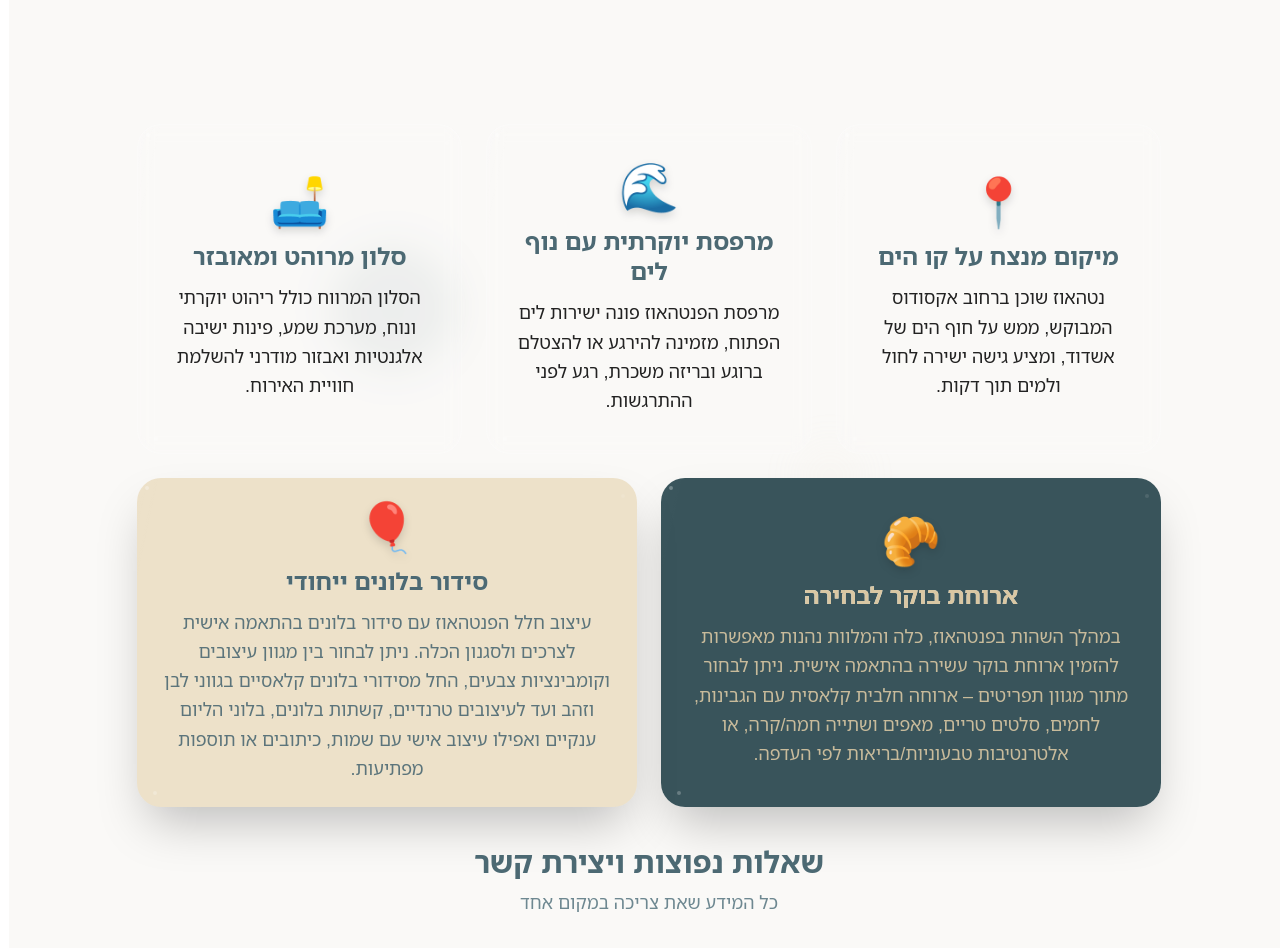
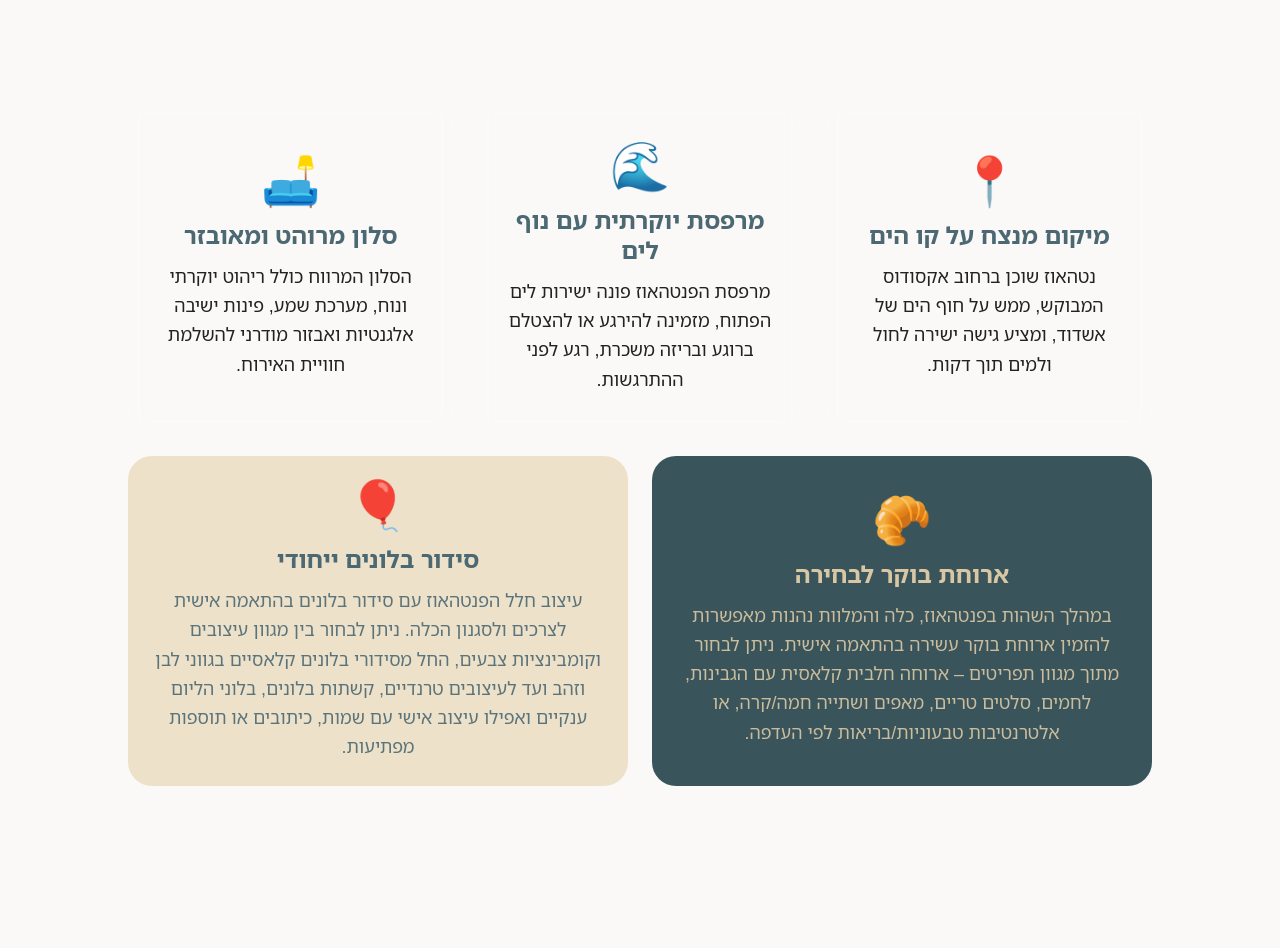
Before and after one commit to itaibiton/blue-marine, a Next.js app: page / in a window 1280 px wide. Shown: the part 1740-2688 px from the top of the page. Built offline with nearby package versions, Linux system fonts and the light colour scheme; a web font is replaced by a local one.

Commit message:
progress layout

```diff
--- a/app/globals.css
+++ b/app/globals.css
@@ -87,6 +87,7 @@
 
 body {
   font-family: 'Noto Sans Hebrew', Arial, Helvetica, sans-serif;
+  overflow-x: hidden;
 }
 
 * {
--- a/app/page.tsx
+++ b/app/page.tsx
@@ -9,7 +9,7 @@ import { ContactFAQSection } from '@/components/sections/ContactFAQSection';
 
 export default function Home() {
   return (
-    <div className="bg-[var(--color-background)] flex flex-col items-center w-full min-h-screen">
+    <div className="bg-[var(--color-background)] flex flex-col items-center w-full min-h-screen overflow-x-hidden">
       <Navbar />
 
       <HeroSection />
--- a/components/Page.tsx
+++ b/components/Page.tsx
@@ -10,7 +10,7 @@ export const Page = forwardRef<HTMLDivElement, PageProps>(({ children, className
   return (
     <div
       ref={ref}
-      className={`flex flex-col w-full px-4 md:px-8 lg:px-[8rem] ${fullHeight ? 'min-h-screen justify-center' : ''} ${className}`}
+      className={`flex flex-col w-full max-w-full px-4 md:px-8 lg:px-[8rem] overflow-x-hidden ${fullHeight ? 'min-h-screen justify-center' : ''} ${className}`}
     >
       {children}
     </div>
--- a/components/sections/ContactFAQSection.tsx
+++ b/components/sections/ContactFAQSection.tsx
@@ -28,12 +28,12 @@ export const ContactFAQSection = () => {
 
     if (!section || !faq || !map || !contactInfo) return;
 
-    // FAQ animation - slide from left
+    // FAQ animation - fade in only
     gsap.fromTo(faq,
-      { opacity: 0, x: -50 },
+      { opacity: 0, y: 20 },
       {
         opacity: 1,
-        x: 0,
+        y: 0,
         duration: 0.8,
         ease: 'power3.out',
         scrollTrigger: {
@@ -44,12 +44,12 @@ export const ContactFAQSection = () => {
       }
     );
 
-    // Map animation - fade and scale
+    // Map animation - fade in only
     gsap.fromTo(map,
-      { opacity: 0, scale: 0.95 },
+      { opacity: 0, y: 20 },
       {
         opacity: 1,
-        scale: 1,
+        y: 0,
         duration: 0.8,
         delay: 0.2,
         ease: 'power3.out',
@@ -61,9 +61,9 @@ export const ContactFAQSection = () => {
       }
     );
 
-    // Contact info animation - slide from right
+    // Contact info animation - fade in
     gsap.fromTo(contactInfo,
-      { opacity: 0, y: 30 },
+      { opacity: 0, y: 20 },
       {
         opacity: 1,
         y: 0,
@@ -109,20 +109,20 @@ export const ContactFAQSection = () => {
   return (
     <Page ref={sectionRef} className="gap-8 md:gap-12 relative">
       {/* Section Title */}
-      <div className="relative z-10 text-center mb-4">
+      {/* <div className="relative z-10 text-center mb-4">
         <h2 className="text-xl md:text-2xl lg:text-3xl font-bold text-[var(--color-primary)] mb-2" dir="auto">
           שאלות נפוצות ויצירת קשר
         </h2>
         <p className=" md:text-lg text-[var(--color-primary-light)]" dir="auto">
           כל המידע שאת צריכה במקום אחד
         </p>
-      </div>
+      </div> */}
 
       {/* FAQ and Map - Side by Side */}
-      <div className="relative z-10 grid grid-cols-1 lg:grid-cols-2 gap-6 md:gap-8 w-full items-start">
+      <div className="relative z-10 grid grid-cols-1 lg:grid-cols-2 gap-6 md:gap-8 w-full max-w-full items-start">
         {/* FAQ Section */}
-        <div ref={faqRef}>
-          <div className="rounded-3xl p-6 md:p-8">
+        <div ref={faqRef} className="max-w-full">
+          <div className="rounded-3xl p-6 md:p-8 max-w-full">
             <Accordion type="single" collapsible defaultValue="item-0" className="w-full">
               {faqItems.map((item, idx) => (
                 <AccordionItem
@@ -145,13 +145,13 @@ export const ContactFAQSection = () => {
         </div>
 
         {/* Map Container */}
-        <div ref={mapRef}>
-          <div className="rounded-3xl overflow-hidden h-[400px] md:h-[500px] lg:h-[600px]">
+        <div ref={mapRef} className="max-w-full">
+          <div className="rounded-3xl overflow-hidden h-[400px] md:h-[500px] lg:h-[600px] max-w-full">
             <iframe
               src="https://www.google.com/maps/embed?pb=!1m18!1m12!1m3!1d3385.8945!2d34.6384!3d31.8082!2m3!1f0!2f0!3f0!3m2!1i1024!2i768!4f13.1!3m3!1m2!1s0x1502b7c8e8e8e8e8%3A0x1234567890abcdef!2sExodus%20St%2030%2C%20Ashdod!5e0!3m2!1sen!2sil!4v1234567890"
               width="100%"
               height="100%"
-              style={{ border: 0 }}
+              style={{ border: 0, maxWidth: '100%' }}
               allowFullScreen
               loading="lazy"
               referrerPolicy="no-referrer-when-downgrade"
--- a/components/sections/FeaturesSection.tsx
+++ b/components/sections/FeaturesSection.tsx
@@ -19,10 +19,8 @@ const FeatureCard = forwardRef<HTMLDivElement, {
       <div
         ref={ref}
         className={cn(
-          `group relative flex flex-col gap-3 md:gap-4 items-center justify-center p-4 md:p-6 overflow-hidden rounded-3xl transition-all duration-500 hover:scale-[1.03] hover:rotate-1 cursor-pointer`,
-          `before:absolute before:inset-0 before:bg-gradient-to-br before:opacity-0 before:transition-opacity before:duration-500 hover:before:opacity-100`,
-          bgColor || 'bg-white/10 backdrop-blur-sm border border-white/20 hover:border-white/40',
-          gradient,
+          `relative flex flex-col gap-3 md:gap-4 items-center justify-center p-4 md:p-6 overflow-hidden rounded-3xl max-w-full`,
+          bgColor || 'bg-white/10 backdrop-blur-sm border border-white/20',
           className
         )}
         style={{
@@ -30,33 +28,23 @@ const FeatureCard = forwardRef<HTMLDivElement, {
           animation: 'fadeInUp 0.8s ease-out forwards'
         }}
       >
-        {/* Floating particles effect */}
-        <div className="absolute inset-0 overflow-hidden pointer-events-none">
-          <div className="absolute top-2 left-2 w-1 h-1 bg-white/30 rounded-full animate-pulse" style={{ animationDelay: '0s' }}></div>
-          <div className="absolute top-4 right-3 w-1 h-1 bg-white/20 rounded-full animate-pulse" style={{ animationDelay: '1s' }}></div>
-          <div className="absolute bottom-3 left-4 w-1 h-1 bg-white/25 rounded-full animate-pulse" style={{ animationDelay: '2s' }}></div>
-        </div>
-
-        <div className="relative z-10 transform transition-transform duration-300 group-hover:scale-110 float-animation">
-          <p className="font-medium text-3xl md:text-4xl lg:text-5xl text-center filter drop-shadow-lg">
+        <div className="relative z-10">
+          <p className="font-medium text-3xl md:text-4xl lg:text-5xl text-center">
             {emoji}
           </p>
         </div>
 
-        <div className="relative z-10 flex flex-col gap-2 md:gap-3 items-center text-center w-full">
+        <div className="relative z-10 flex flex-col gap-2 md:gap-3 items-center text-center w-full max-w-full">
           <h3 className={cn(
-            "font-bold text-lg md:text-xl lg:text-2xl leading-tight bg-gradient-to-r from-white to-white/80 bg-clip-text",
+            "font-bold text-lg md:text-xl lg:text-2xl leading-tight",
             titleColor || 'text-primary'
           )} dir="auto">
             {title}
           </h3>
-          <p className="text-sm md:text-base lg:text-lg leading-relaxed opacity-90 group-hover:opacity-100 transition-opacity duration-300" dir="auto">
+          <p className="text-sm md:text-base lg:text-lg leading-relaxed opacity-90" dir="auto">
             {description}
           </p>
         </div>
-
-        {/* Shine effect */}
-        <div className="absolute inset-0 -top-2 -left-2 bg-gradient-to-r from-transparent via-white/10 to-transparent transform -skew-x-12 -translate-x-full group-hover:translate-x-full transition-transform duration-1000"></div>
       </div>
     );
   }
@@ -138,17 +126,10 @@ export const FeaturesSection = () => {
   }, []);
 
   return (
-    <Page ref={sectionRef} className="gap-8 md:gap-12 relative">
-      {/* Animated background elements */}
-      <div className="absolute inset-0 overflow-hidden pointer-events-none">
-        <div className="absolute top-1/4 left-1/4 w-32 h-32 bg-[var(--color-primary)]/10 rounded-full blur-xl animate-pulse"></div>
-        <div className="absolute bottom-1/4 right-1/4 w-24 h-24 bg-[var(--color-secondary)]/10 rounded-full blur-xl animate-pulse" style={{ animationDelay: '1s' }}></div>
-        <div className="absolute top-1/2 right-1/3 w-16 h-16 bg-[var(--color-secondary-light)]/10 rounded-full blur-xl animate-pulse" style={{ animationDelay: '2s' }}></div>
-      </div>
-
-      <div className="relative z-10 max-h-[80vh]">
+    <Page ref={sectionRef} className="gap-8 md:gap-12 relative ">
+      <div className="relative z-10 w-full">
         {/* Dynamic bento grid layout */}
-        <div className="grid grid-cols-1 md:grid-cols-4 lg:grid-cols-6 gap-4 md:gap-6 auto-rows-fr">
+        <div className="grid grid-cols-1 md:grid-cols-4 lg:grid-cols-6 gap-4 md:gap-6 auto-rows-fr max-w-full">
           {/* First row - Location card spans 2 columns */}
           <FeatureCard
             ref={el => {
@@ -196,7 +177,7 @@ export const FeaturesSection = () => {
             emoji="🥐"
             title="ארוחת בוקר לבחירה"
             description="במהלך השהות בפנטהאוז, כלה והמלוות נהנות מאפשרות להזמין ארוחת בוקר עשירה בהתאמה אישית. ניתן לבחור מתוך מגוון תפריטים – ארוחה חלבית קלאסית עם הגבינות, לחמים, סלטים טריים, מאפים ושתייה חמה/קרה, או אלטרנטיבות טבעוניות/בריאות לפי העדפה."
-            bgColor="bg-[rgba(47,75,83,0.95)] text-[var(--color-secondary)] shadow-2xl"
+            bgColor="bg-[rgba(47,75,83,0.95)] text-[var(--color-secondary)] "
             className="col-span-1 md:col-span-3"
             titleColor="text-[var(--color-secondary)]"
             delay={300}
@@ -210,7 +191,7 @@ export const FeaturesSection = () => {
             emoji="🎈"
             title="סידור בלונים ייחודי"
             description="עיצוב חלל הפנטהאוז עם סידור בלונים בהתאמה אישית לצרכים ולסגנון הכלה. ניתן לבחור בין מגוון עיצובים וקומבינציות צבעים, החל מסידורי בלונים קלאסיים בגווני לבן וזהב ועד לעיצובים טרנדיים, קשתות בלונים, בלוני הליום ענקיים ואפילו עיצוב אישי עם שמות, כיתובים או תוספות מפתיעות."
-            bgColor="bg-[var(--color-secondary-light)] text-[var(--color-primary)] shadow-2xl"
+            bgColor="bg-[var(--color-secondary-light)] text-[var(--color-primary)] "
             className="col-span-1 md:col-span-3"
             titleColor="text-[var(--color-primary)]"
             delay={400}
```
